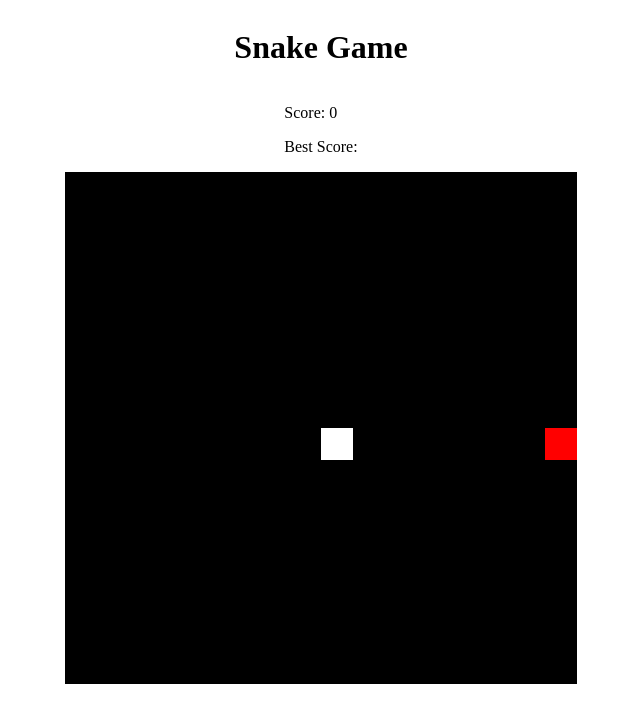
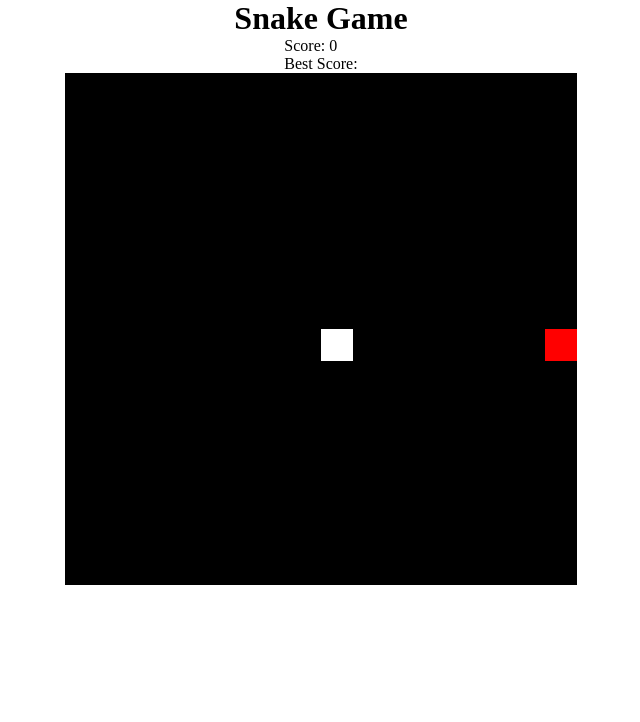
Before and after one commit to magedbgt/snake_game, a plain HTML site: page index.html in a window 1280 px wide. Shown: the whole page, without its empty margins (319-959 px from the left). Drawn offline with Linux system fonts and the light colour scheme.

Commit message:
modificação do readme file para melhor explicar o propósito do repositório e alterações no estilo do jogo

```diff
--- a/css/style.css
+++ b/css/style.css
@@ -1,3 +1,9 @@
+*{
+  margin: 0;
+  padding: 0;
+  box-sizing: border-box;
+}
+
 body{
   display: flex;
   justify-content: center;
@@ -8,3 +14,7 @@ body{
 .red{
   color: red;
 }
+
+canvas{
+  display: block;
+}
```
Also changed, not shown: 1 other file.
